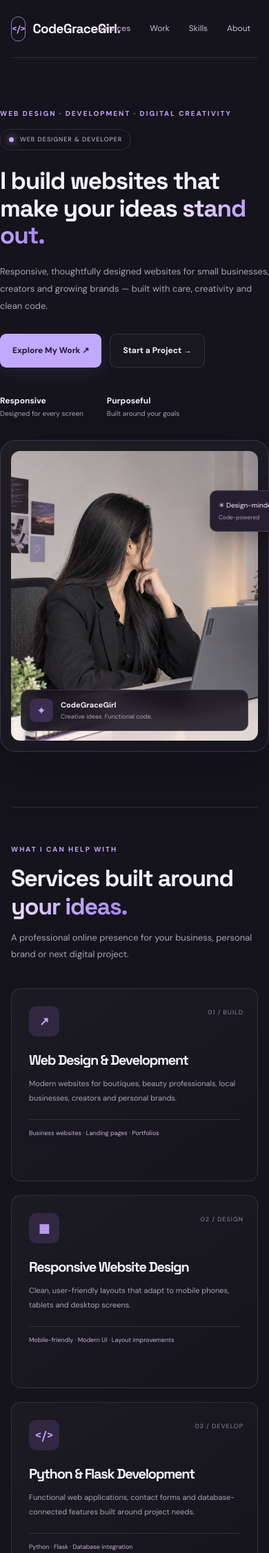
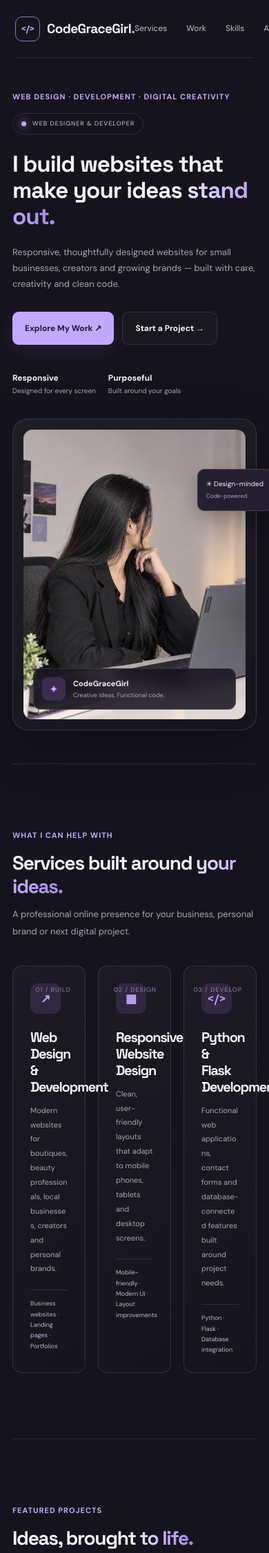
Before and after one commit to codegracegirl/codegracegirl-portfolio, a Flask app: page / in a window 390 px wide. Shown: the top 2252 px of the page at 69% size. Run offline with Flask 3, Linux system fonts and the light colour scheme.

Commit message:
Fix mobile text overflow and project previews

```diff
--- a/static/css/style.css
+++ b/static/css/style.css
@@ -1254,12 +1254,8 @@
 }
 
 
-/* =====================================
-   CODEGRACEGIRL — FULL RESPONSIVE FIX
-   Add this at the END of style.css
-===================================== */
-
-/* 1. Prevent horizontal overflow */
+/* ===== CODEGRACEGIRL RESPONSIVE REPAIR ===== */
+
 *,
 *::before,
 *::after {
@@ -1268,320 +1264,252 @@
 
 html {
   width: 100%;
+  overflow-x: hidden;
+}
+
+body {
+  margin: 0;
+  width: 100%;
+  min-width: 0;
+  overflow-x: hidden;
+}
+
+img {
+  display: block;
   max-width: 100%;
-  overflow-x: clip;
-  scroll-behavior: smooth;
-}
-
-body {
+}
+
+/* Prevent grid/flex children from forcing extra width */
+.hero,
+.hero-copy,
+.hero-visual,
+.section,
+.block,
+.section-heading,
+.project-grid,
+.project-card,
+.project-image,
+.project-content,
+.skills-grid,
+.skill-card,
+.contact-layout,
+.contact-copy,
+.contact-form {
+  min-width: 0;
+  max-width: 100%;
+}
+
+.hero h1,
+.section-heading h2,
+.project-content h3,
+.project-description,
+.muted,
+.eyebrow,
+.tags,
+.contact-link {
+  overflow-wrap: anywhere;
+  word-break: normal;
+}
+
+/* Hero image */
+.photo-frame {
+  position: relative;
   width: 100%;
   max-width: 100%;
-  margin: 0;
-  overflow-x: clip;
-}
-
-img,
-video,
-iframe,
-svg {
-  max-width: 100%;
-}
-
-img {
+  min-width: 0;
+  overflow: hidden;
+}
+
+.photo-frame img {
+  width: 100%;
+  height: 100%;
+  object-fit: cover;
+  object-position: center;
+}
+
+/* Project cards and preview images */
+.project-grid {
+  display: grid;
+  grid-template-columns: repeat(2, minmax(0, 1fr));
+  gap: 24px;
+  width: 100%;
+}
+
+.project-card {
+  width: 100%;
+  overflow: hidden;
+  border-radius: 18px;
+}
+
+.project-image {
+  position: relative;
+  width: 100%;
   height: auto;
-}
-
-input,
-textarea,
-select,
-button {
-  max-width: 100%;
-  font: inherit;
-}
-
-h1,
-h2,
-h3,
-p,
-a,
-span {
-  overflow-wrap: break-word;
-}
-
-section,
-main,
-header,
-footer {
+  aspect-ratio: 16 / 10;
+  overflow: hidden;
+}
+
+.project-image img {
+  width: 100%;
+  height: 100%;
+  object-fit: cover;
+  object-position: center;
+}
+
+.image-fallback[hidden] {
+  display: none !important;
+}
+
+.image-fallback:not([hidden]) {
+  width: 100%;
+  height: 100%;
+  display: flex;
+  flex-direction: column;
+  align-items: center;
+  justify-content: center;
+  gap: 10px;
+  padding: 20px;
+  text-align: center;
+}
+
+.project-content {
+  padding: clamp(16px, 3vw, 26px);
+}
+
+.project-content h3 {
+  line-height: 1.25;
+}
+
+.project-description {
+  line-height: 1.7;
+}
+
+.tags {
+  line-height: 1.8;
+}
+
+/* Contact form */
+.contact-form {
+  width: 100%;
+  overflow: hidden;
+}
+
+.contact-form input,
+.contact-form textarea,
+.contact-form select {
+  width: 100%;
   min-width: 0;
   max-width: 100%;
-}
-
-/* 2. Keep content inside the screen */
-.container,
-.section,
-.header,
-.footer,
-.contact-layout,
-.hero,
-.projects-grid,
-.project-grid,
-.services-grid,
-.skills-grid {
-  min-width: 0;
-}
-
-.project-card,
-.service-card,
-.contact-form,
-.contact-copy {
-  min-width: 0;
-  max-width: 100%;
-}
-
-/* 3. Tablet */
-@media (max-width: 900px) {
+  font-size: 16px;
+}
+
+/* Tablet and mobile */
+@media (max-width: 760px) {
+  .section {
+    width: calc(100% - 36px);
+    margin-left: auto;
+    margin-right: auto;
+  }
+
   .hero {
+    display: grid;
+    grid-template-columns: minmax(0, 1fr);
     gap: 32px;
+    padding-top: 48px;
+    padding-bottom: 48px;
+  }
+
+  .hero-copy,
+  .hero-visual {
+    width: 100%;
   }
 
   .hero h1 {
-    font-size: clamp(36px, 6vw, 54px);
+    font-size: clamp(32px, 8.5vw, 46px);
+    line-height: 1.15;
+    letter-spacing: -1px;
+  }
+
+  .eyebrow {
+    font-size: 11px;
+    line-height: 1.6;
+    letter-spacing: 1px;
+  }
+
+  .hero-description {
+    line-height: 1.75;
+  }
+
+  .actions {
+    display: flex;
+    flex-wrap: wrap;
+    gap: 12px;
+  }
+
+  .button {
+    white-space: normal;
+    text-align: center;
+  }
+
+  .hero-stats {
+    display: flex;
+    flex-wrap: wrap;
+    gap: 18px;
+  }
+
+  .section-heading {
+    display: flex;
+    flex-direction: column;
+    align-items: flex-start;
+    gap: 12px;
+  }
+
+  .section-heading h2 {
+    font-size: clamp(28px, 7vw, 38px);
+    line-height: 1.2;
+  }
+
+  .project-grid,
+  .skills-grid {
+    grid-template-columns: minmax(0, 1fr);
+    gap: 20px;
+  }
+
+  .project-image {
+    aspect-ratio: 16 / 10;
+  }
+
+  .project-content .eyebrow {
+    font-size: 10px;
   }
 
   .contact-layout {
     grid-template-columns: minmax(0, 1fr);
-  }
-
-  .services-grid,
-  .project-grid,
-  .projects-grid,
-  .skills-grid {
-    grid-template-columns: repeat(2, minmax(0, 1fr));
-  }
-
-  .hero-visual {
-    min-width: 0;
-    max-width: 100%;
-  }
-}
-
-/* 4. Mobile phones */
-@media (max-width: 760px) {
-  html,
-  body {
-    overflow-x: clip;
-  }
-
-  .container,
-  .section,
-  .header,
-  .footer {
-    width: calc(100% - 32px);
-    max-width: 100%;
-    margin-left: auto;
-    margin-right: auto;
-  }
-
-  /* Header and navigation */
-  .header {
-    position: relative;
-    gap: 10px;
-  }
-
-  .logo {
-    min-width: 0;
-    max-width: calc(100% - 55px);
-  }
-
-  .menu-toggle {
-    flex-shrink: 0;
-  }
-
-  .nav {
-    min-width: 0;
-    max-width: 100%;
-  }
-
-  /* Hero section */
-  .hero {
-    width: 100%;
-    grid-template-columns: minmax(0, 1fr);
-    gap: 30px;
-    padding-left: 0;
-    padding-right: 0;
-  }
-
-  .hero-content,
-  .hero-visual {
-    width: 100%;
-    min-width: 0;
-    max-width: 100%;
-  }
-
-  .hero h1 {
-    font-size: clamp(34px, 9vw, 48px);
-    line-height: 1.12;
-  }
-
-  .hero p {
-    max-width: 100%;
-  }
-
-  .hero-visual img,
-  .profile-image,
-  .profile-photo {
-    display: block;
-    width: 100%;
-    max-width: 100%;
-    object-fit: cover;
-  }
-
-  /* Section spacing */
-  section {
-    scroll-margin-top: 80px;
-  }
-
-  .block,
-  .section-padding {
-    padding-top: 52px;
-    padding-bottom: 52px;
-  }
-
-  .section-heading {
-    align-items: flex-start;
-    flex-direction: column;
-    gap: 12px;
-  }
-
-  /* Cards */
-  .services-grid,
-  .project-grid,
-  .projects-grid,
-  .skills-grid {
-    grid-template-columns: minmax(0, 1fr);
-    width: 100%;
-    gap: 20px;
-  }
-
-  .project-card,
-  .service-card,
-  .skill-card {
-    width: 100%;
-    min-width: 0;
-    max-width: 100%;
-  }
-
-  .project-card img {
-    display: block;
-    width: 100%;
-    max-width: 100%;
-    height: auto;
-    object-fit: cover;
-  }
-
-  /* Contact section */
-  .contact-layout {
-    display: grid;
-    grid-template-columns: minmax(0, 1fr);
-    width: 100%;
     gap: 28px;
   }
 
-  .contact-copy,
   .contact-form {
-    width: 100%;
-    min-width: 0;
-    max-width: 100%;
-  }
-
-  .contact-form {
-    padding: 22px 16px;
-  }
-
-  .contact-form input,
-  .contact-form textarea,
-  .contact-form select {
-    display: block;
-    width: 100%;
-    min-width: 0;
-    font-size: 16px;
-  }
-
-  .contact-form textarea {
-    resize: vertical;
-  }
-
-  .contact-link {
-    min-width: 0;
-    max-width: 100%;
-    overflow-wrap: anywhere;
-  }
-
-  /* Buttons */
-  .actions,
-  .hero-actions {
-    flex-wrap: wrap;
-    max-width: 100%;
-  }
-
-  .actions .button,
-  .hero-actions .button {
-    max-width: 100%;
-  }
-
-  /* Footer */
+    padding: 20px 16px;
+  }
+
   .footer-top,
   .footer-bottom {
     align-items: flex-start;
     flex-direction: column;
-    gap: 16px;
-  }
-
-  .social-links {
-    flex-wrap: wrap;
-    max-width: 100%;
-    margin-left: 0;
-  }
-}
-
-/* 5. Small phones */
+    gap: 14px;
+  }
+}
+
 @media (max-width: 380px) {
-  .container,
-  .section,
-  .header,
-  .footer {
-    width: calc(100% - 24px);
+  .section {
+    width: calc(100% - 28px);
   }
 
   .hero h1 {
-    font-size: 32px;
-  }
-
-  .contact-form {
-    padding: 18px 12px;
-  }
-
-  .contact-link {
-    padding: 10px;
-    gap: 8px;
-  }
-
-  .button {
-    white-space: normal;
-  }
-}
-
-/* 6. Respect reduced-motion preference */
-@media (prefers-reduced-motion: reduce) {
-  html {
-    scroll-behavior: auto;
-  }
-
-  *,
-  *::before,
-  *::after {
-    animation-duration: 0.01ms !important;
-    animation-iteration-count: 1 !important;
-    transition-duration: 0.01ms !important;
-  }
-}
+    font-size: 31px;
+  }
+
+  .project-content {
+    padding: 15px;
+  }
+}
```
